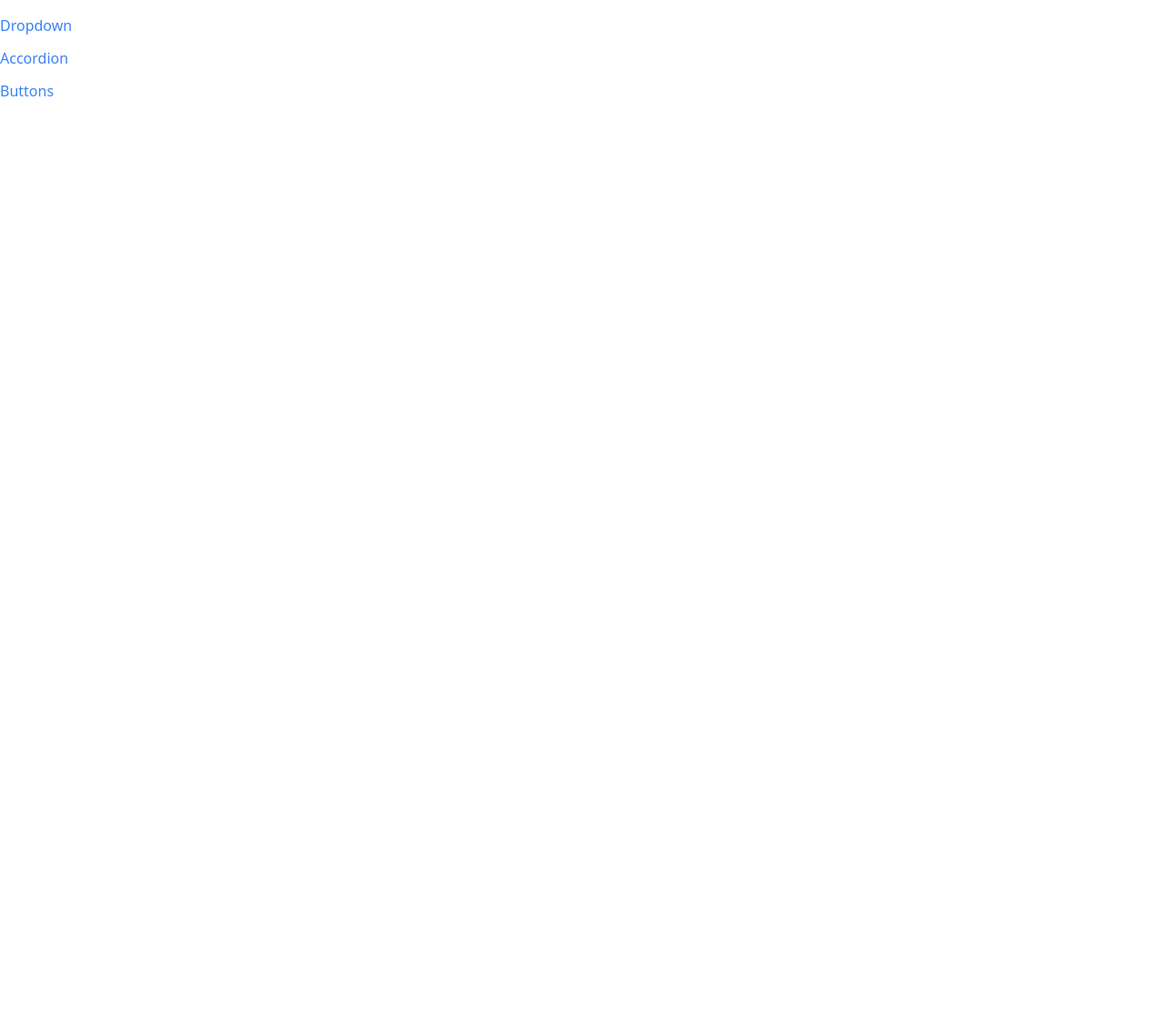
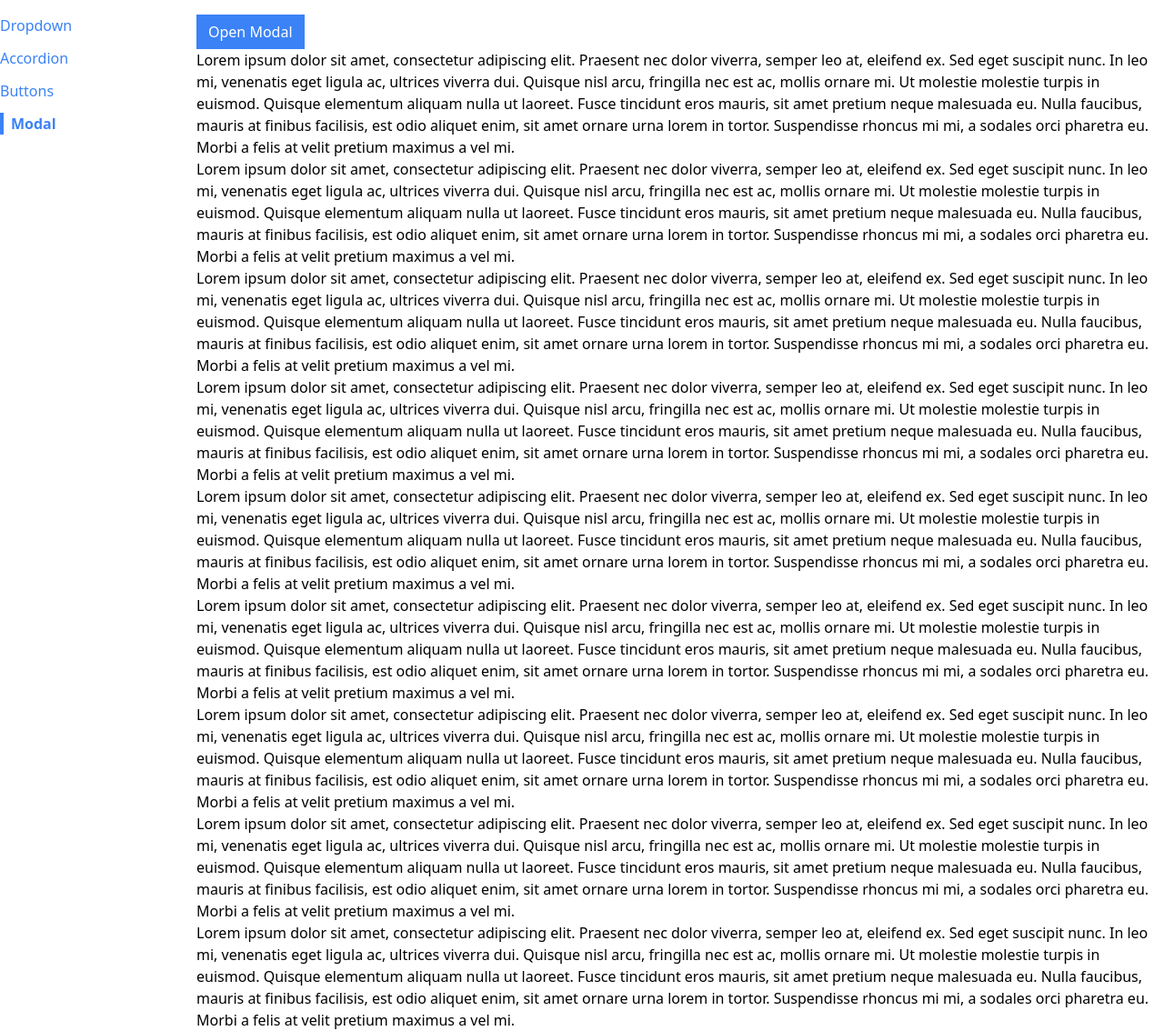
Before and after one commit to jimram85/comps-3.1, a React (Create React App) app: page /modal in a window 1280 px wide. Shown: the whole page at 91% size. Before the commit the page ends 800 px from the top, so only its background shows below. Built offline with nearby package versions, Linux system fonts and the light colour scheme.

Commit message:
Added modal comp

```diff
--- a/public/index.html
+++ b/public/index.html
@@ -39,5 +39,6 @@
       To begin the development, run `npm start` or `yarn start`.
       To create a production bundle, use `npm run build` or `yarn build`.
     -->
+    <div class="modal-container"></div>
   </body>
 </html>
--- a/src/App.js
+++ b/src/App.js
@@ -3,6 +3,8 @@ import Route from "./components/Route";
 import AccordionPage from "./pages/AccordionPage";
 import DropdownPage from "./pages/DropdownPage";
 import ButtonPage from "./pages/ButtonPage";
+import ModalPage from "./pages/ModalPage";
+
 
 
 function App(){
@@ -18,6 +20,9 @@ return <div className="container mx-auto grid grid-cols-6 gap-4 mt-4">
         <Route path='/buttons'>
             <ButtonPage />
         </Route>
+        <Route path = '/modal'>
+            <ModalPage />
+        </Route>
     </div>
 
 </div>
--- /dev/null
+++ b/src/components/Modal.js
@@ -0,0 +1,27 @@
+import ReactDOM from 'react-dom';
+import{useEffect} from 'react';
+function Modal({onClose, children, actionBar}){
+    useEffect(()=>{
+        document.body.classList.add('overflow-hidden');
+        return () => {
+            document.body.classList.remove('overflow-hidden');
+        }
+    }, []);
+
+    return ReactDOM.createPortal(
+    <div>
+        <div onClick={onClose} className="fixed inset-0 bg-gray-300 opacity-80">
+        </div>
+        <div className="fixed inset-40 p-10 bg-white">
+           <div className='flex flex-col justify-between h-full'>
+                {children}
+                    <div className='flex justify-end'>
+                        {actionBar}
+                    </div>
+            </div>
+        </div>
+    </div>,
+    document.querySelector('.modal-container')
+    );
+}
+export default Modal;
--- a/src/components/Sidebar.js
+++ b/src/components/Sidebar.js
@@ -1,10 +1,12 @@
 import Link from "./Link";
+import Modal from "./Modal";
 
 function Sidebar(){
     const links =[
         { label:'Dropdown', path: '/' },
         { label:'Accordion', path: '/accordion' },
-        { label:'Buttons', path: '/buttons' }
+        { label:'Buttons', path: '/buttons' },
+        { label:'Modal', path:'/modal'}
     ];
     const renderedLinks= links.map((link) => {
         return <Link key={link.label}
--- /dev/null
+++ b/src/pages/ModalPage.js
@@ -0,0 +1,61 @@
+import Modal from "../components/Modal";
+import Button from "../components/Button";
+import { useState } from "react";
+
+
+function ModalPage(){
+    const [showModal, setShowModal] = useState(false);
+
+    const handleClick =() =>{
+        setShowModal(true);
+    };
+    const handleClose =() =>{
+        setShowModal(false);
+    };
+
+    const actionBar = <div>
+        <Button onClick= {handleClose} primary>I Accept</Button>
+    </div>
+    const modal = <Modal onClose ={handleClose} actionBar={actionBar}>
+        <p>
+            Here is an important agreement for you to accept
+        </p>
+    </Modal>
+    return(
+    <div className="relative">
+                <Button onClick ={handleClick} primary>Open Modal</Button>
+        {showModal && modal}
+
+        <p>
+        Lorem ipsum dolor sit amet, consectetur adipiscing elit. Praesent nec dolor viverra, semper leo at, eleifend ex. Sed eget suscipit nunc. In leo mi, venenatis eget ligula ac, ultrices viverra dui. Quisque nisl arcu, fringilla nec est ac, mollis ornare mi. Ut molestie molestie turpis in euismod. Quisque elementum aliquam nulla ut laoreet. Fusce tincidunt eros mauris, sit amet pretium neque malesuada eu. Nulla faucibus, mauris at finibus facilisis, est odio aliquet enim, sit amet ornare urna lorem in tortor. Suspendisse rhoncus mi mi, a sodales orci pharetra eu. Morbi a felis at velit pretium maximus a vel mi.
+        </p>
+        <p>
+        Lorem ipsum dolor sit amet, consectetur adipiscing elit. Praesent nec dolor viverra, semper leo at, eleifend ex. Sed eget suscipit nunc. In leo mi, venenatis eget ligula ac, ultrices viverra dui. Quisque nisl arcu, fringilla nec est ac, mollis ornare mi. Ut molestie molestie turpis in euismod. Quisque elementum aliquam nulla ut laoreet. Fusce tincidunt eros mauris, sit amet pretium neque malesuada eu. Nulla faucibus, mauris at finibus facilisis, est odio aliquet enim, sit amet ornare urna lorem in tortor. Suspendisse rhoncus mi mi, a sodales orci pharetra eu. Morbi a felis at velit pretium maximus a vel mi.
+        </p>
+        <p>
+        Lorem ipsum dolor sit amet, consectetur adipiscing elit. Praesent nec dolor viverra, semper leo at, eleifend ex. Sed eget suscipit nunc. In leo mi, venenatis eget ligula ac, ultrices viverra dui. Quisque nisl arcu, fringilla nec est ac, mollis ornare mi. Ut molestie molestie turpis in euismod. Quisque elementum aliquam nulla ut laoreet. Fusce tincidunt eros mauris, sit amet pretium neque malesuada eu. Nulla faucibus, mauris at finibus facilisis, est odio aliquet enim, sit amet ornare urna lorem in tortor. Suspendisse rhoncus mi mi, a sodales orci pharetra eu. Morbi a felis at velit pretium maximus a vel mi.
+        </p>
+        <p>
+        Lorem ipsum dolor sit amet, consectetur adipiscing elit. Praesent nec dolor viverra, semper leo at, eleifend ex. Sed eget suscipit nunc. In leo mi, venenatis eget ligula ac, ultrices viverra dui. Quisque nisl arcu, fringilla nec est ac, mollis ornare mi. Ut molestie molestie turpis in euismod. Quisque elementum aliquam nulla ut laoreet. Fusce tincidunt eros mauris, sit amet pretium neque malesuada eu. Nulla faucibus, mauris at finibus facilisis, est odio aliquet enim, sit amet ornare urna lorem in tortor. Suspendisse rhoncus mi mi, a sodales orci pharetra eu. Morbi a felis at velit pretium maximus a vel mi.
+        </p>
+        <p>
+        Lorem ipsum dolor sit amet, consectetur adipiscing elit. Praesent nec dolor viverra, semper leo at, eleifend ex. Sed eget suscipit nunc. In leo mi, venenatis eget ligula ac, ultrices viverra dui. Quisque nisl arcu, fringilla nec est ac, mollis ornare mi. Ut molestie molestie turpis in euismod. Quisque elementum aliquam nulla ut laoreet. Fusce tincidunt eros mauris, sit amet pretium neque malesuada eu. Nulla faucibus, mauris at finibus facilisis, est odio aliquet enim, sit amet ornare urna lorem in tortor. Suspendisse rhoncus mi mi, a sodales orci pharetra eu. Morbi a felis at velit pretium maximus a vel mi.
+        </p>
+        <p>
+        Lorem ipsum dolor sit amet, consectetur adipiscing elit. Praesent nec dolor viverra, semper leo at, eleifend ex. Sed eget suscipit nunc. In leo mi, venenatis eget ligula ac, ultrices viverra dui. Quisque nisl arcu, fringilla nec est ac, mollis ornare mi. Ut molestie molestie turpis in euismod. Quisque elementum aliquam nulla ut laoreet. Fusce tincidunt eros mauris, sit amet pretium neque malesuada eu. Nulla faucibus, mauris at finibus facilisis, est odio aliquet enim, sit amet ornare urna lorem in tortor. Suspendisse rhoncus mi mi, a sodales orci pharetra eu. Morbi a felis at velit pretium maximus a vel mi.
+        </p>
+        <p>
+        Lorem ipsum dolor sit amet, consectetur adipiscing elit. Praesent nec dolor viverra, semper leo at, eleifend ex. Sed eget suscipit nunc. In leo mi, venenatis eget ligula ac, ultrices viverra dui. Quisque nisl arcu, fringilla nec est ac, mollis ornare mi. Ut molestie molestie turpis in euismod. Quisque elementum aliquam nulla ut laoreet. Fusce tincidunt eros mauris, sit amet pretium neque malesuada eu. Nulla faucibus, mauris at finibus facilisis, est odio aliquet enim, sit amet ornare urna lorem in tortor. Suspendisse rhoncus mi mi, a sodales orci pharetra eu. Morbi a felis at velit pretium maximus a vel mi.
+        </p>
+        <p>
+        Lorem ipsum dolor sit amet, consectetur adipiscing elit. Praesent nec dolor viverra, semper leo at, eleifend ex. Sed eget suscipit nunc. In leo mi, venenatis eget ligula ac, ultrices viverra dui. Quisque nisl arcu, fringilla nec est ac, mollis ornare mi. Ut molestie molestie turpis in euismod. Quisque elementum aliquam nulla ut laoreet. Fusce tincidunt eros mauris, sit amet pretium neque malesuada eu. Nulla faucibus, mauris at finibus facilisis, est odio aliquet enim, sit amet ornare urna lorem in tortor. Suspendisse rhoncus mi mi, a sodales orci pharetra eu. Morbi a felis at velit pretium maximus a vel mi.
+        </p>
+        <p>
+        Lorem ipsum dolor sit amet, consectetur adipiscing elit. Praesent nec dolor viverra, semper leo at, eleifend ex. Sed eget suscipit nunc. In leo mi, venenatis eget ligula ac, ultrices viverra dui. Quisque nisl arcu, fringilla nec est ac, mollis ornare mi. Ut molestie molestie turpis in euismod. Quisque elementum aliquam nulla ut laoreet. Fusce tincidunt eros mauris, sit amet pretium neque malesuada eu. Nulla faucibus, mauris at finibus facilisis, est odio aliquet enim, sit amet ornare urna lorem in tortor. Suspendisse rhoncus mi mi, a sodales orci pharetra eu. Morbi a felis at velit pretium maximus a vel mi.
+        </p>
+
+     </div>
+    );
+}
+
+export default ModalPage;
```
